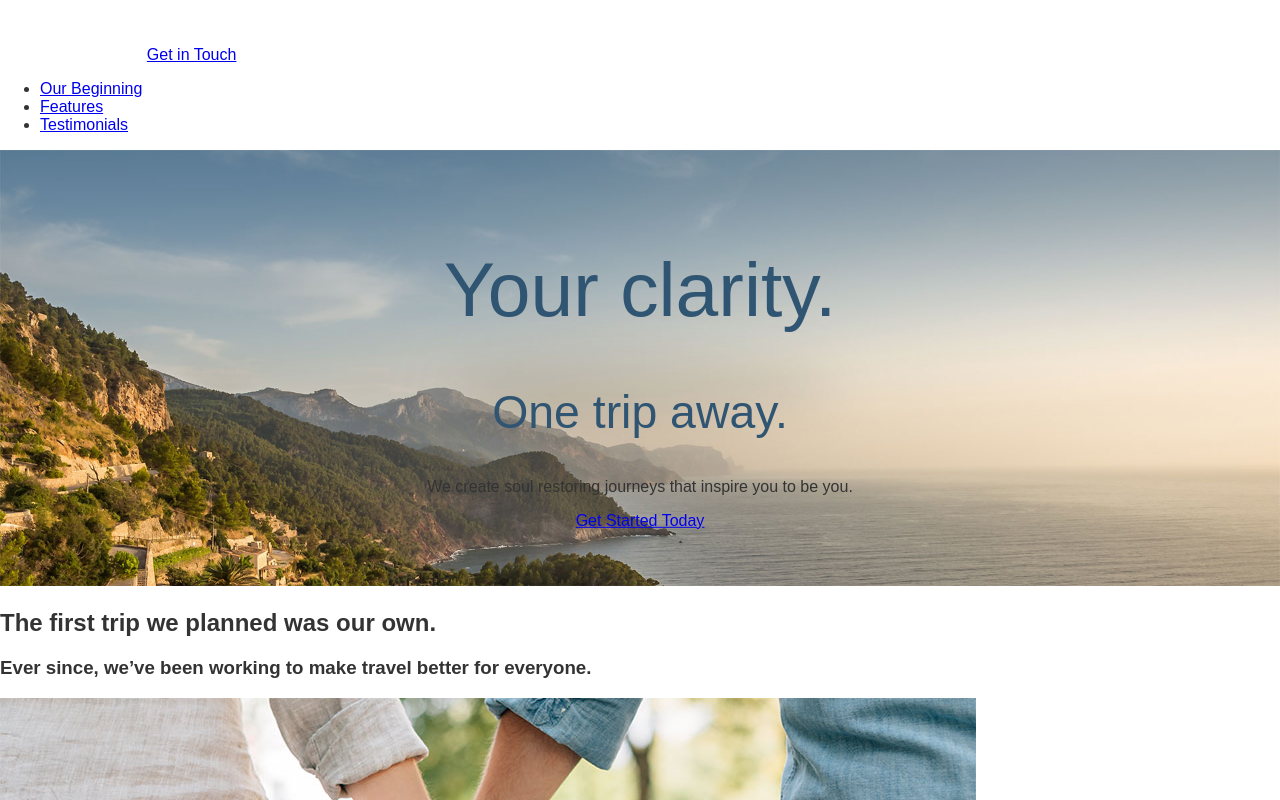
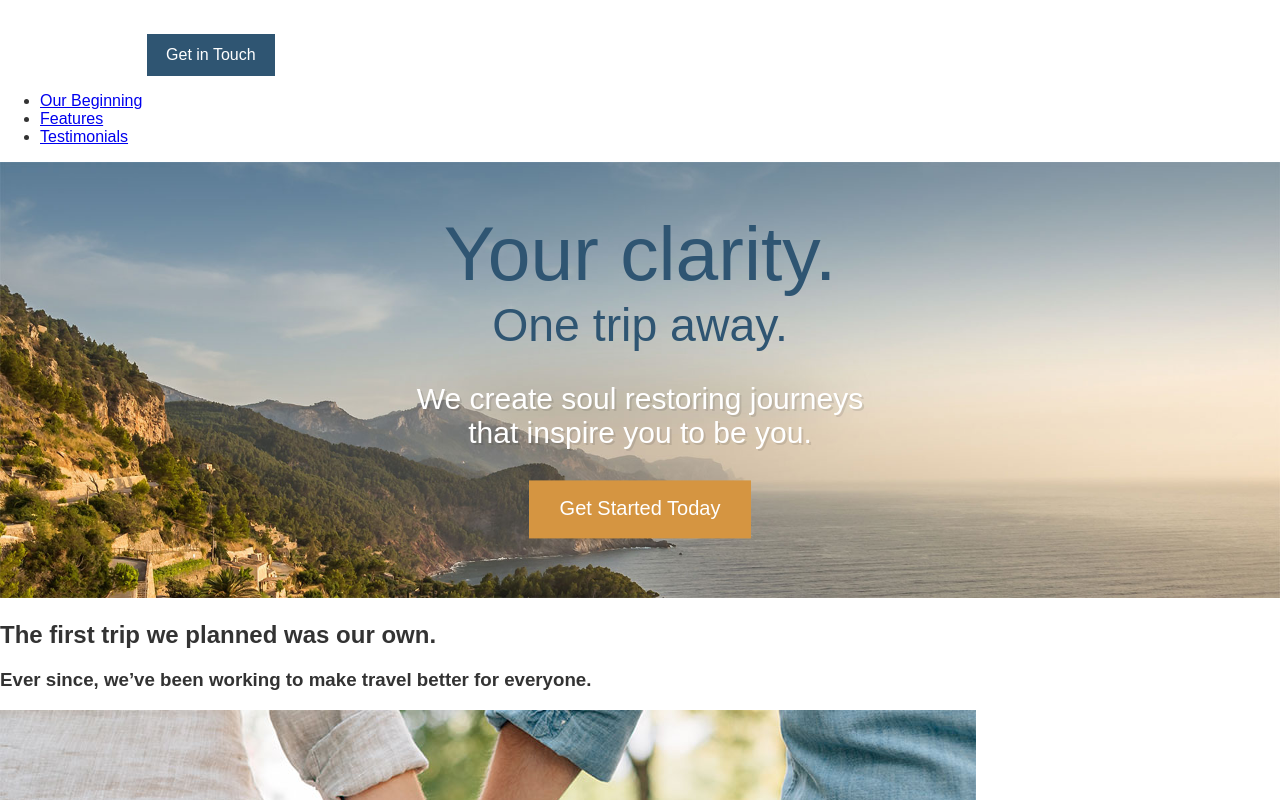
Before and after one commit to chrisco/ts, a website: page app/index.html in a window 1280 px wide. Shown: the top 800 px of the page. Drawn offline with Linux system fonts and the light colour scheme.

Commit message:
Finish initial button styling (following BEM)

```diff
--- /dev/null
+++ b/app/assets/styles/base/_variables.css
@@ -0,0 +1,2 @@
+$mainBlue: #2f5572;
+$mainOrange: #d59541;
--- /dev/null
+++ b/app/assets/styles/modules/_btn.css
@@ -0,0 +1,16 @@
+.btn {
+  background-color: $mainBlue;
+  color: #fff;
+  text-decoration: none;
+  padding: 0.75rem 1.2rem;
+  display: inline-block;
+
+  &--orange {
+    background-color: $mainOrange;
+  }
+
+  &--large {
+    font-size: 1.25rem;
+    padding: 1.1rem 1.9rem;
+  }
+}
--- a/app/assets/styles/modules/_large-hero.css
+++ b/app/assets/styles/modules/_large-hero.css
@@ -12,14 +12,25 @@
 
   &__title {
     font-weight: 300;
-    color: #2f5572;
+    color: $mainBlue;
     font-size: 4.8rem;
+    margin: 0;
   }
 
   &__subtitle {
     font-weight: 300;
-    color: #2f5572;
+    color: $mainBlue;
     font-size: 2.9rem;
+    margin: 0;
   }
 
+  &__description {
+    color: #fff;
+    font-size: 1.875rem;
+    font-weight: 100;
+    text-shadow: 2px 2px 0 rgba(0, 0, 0, 0.1);
+    max-width: 30rem;
+    margin-left: auto;
+    margin-right: auto;
+  }
 }
--- a/app/assets/styles/styles.css
+++ b/app/assets/styles/styles.css
@@ -1,3 +1,5 @@
 @import "normalize-css";
 @import "base/_global";
+@import "base/_variables";
 @import "modules/_large-hero";
+@import "modules/_btn";
--- a/app/index.html
+++ b/app/index.html
@@ -11,7 +11,7 @@
 <body>
   <header>
     <img src="assets/images/icons/clear-view-escapes.svg">
-    <a href="#">Get in Touch</a>
+    <a href="#" class="btn">Get in Touch</a>
     <nav>
       <ul>
         <li><a href="#our-beginning">Our Beginning</a></li>
@@ -26,8 +26,8 @@
     <div class="large-hero__text-content">
       <h1 class="large-hero__title">Your clarity.</h1>
       <h2 class="large-hero__subtitle">One trip away.</h2>
-      <p>We create soul restoring journeys that inspire you to be you.</p>
-      <p><a href="#">Get Started Today</a></p>
+      <p class="large-hero__description">We create soul restoring journeys that inspire you to be you.</p>
+      <p><a href="#" class="btn btn--orange btn--large">Get Started Today</a></p>
     </div>
   </div>
 
@@ -84,7 +84,7 @@
   </div>
 
   <footer>
-    <p>Copyright &copy; 2016 Clear View Escapes. All rights reserved. <a href="#">Get in Touch</a></p>
+    <p>Copyright &copy; 2016 Clear View Escapes. All rights reserved. <a href="#" class="btn btn--orange">Get in Touch</a></p>
   </footer>
 </body>
 </html>
--- a/app/temp/styles/styles.css
+++ b/app/temp/styles/styles.css
@@ -414,7 +414,6 @@ img {
 
 .large-hero {
   position: relative;
-
 }
 
 .large-hero__text-content {
@@ -431,10 +430,39 @@ img {
     font-weight: 300;
     color: #2f5572;
     font-size: 4.8rem;
+    margin: 0;
 }
 
 .large-hero__subtitle {
     font-weight: 300;
     color: #2f5572;
     font-size: 2.9rem;
+    margin: 0;
 }
+
+.large-hero__description {
+    color: #fff;
+    font-size: 1.875rem;
+    font-weight: 100;
+    text-shadow: 2px 2px 0 rgba(0, 0, 0, 0.1);
+    max-width: 30rem;
+    margin-left: auto;
+    margin-right: auto;
+}
+
+.btn {
+  background-color: #2f5572;
+  color: #fff;
+  text-decoration: none;
+  padding: 0.75rem 1.2rem;
+  display: inline-block;
+}
+
+.btn--orange {
+    background-color: #d59541;
+}
+
+.btn--large {
+    font-size: 1.25rem;
+    padding: 1.1rem 1.9rem;
+}
```
Also changed, not shown: README.md.
